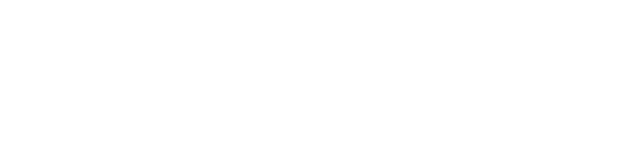
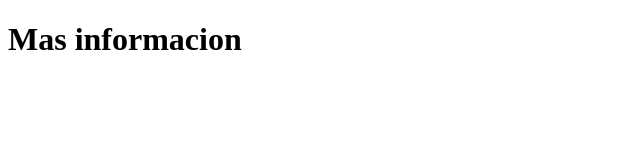
Before and after one commit to CarlosAlbertoDiaz/Prueba, a plain HTML site: page index.html in a window 1280 px wide. Shown: the whole page, without its empty margins (0-640 px from the left). Drawn offline with Linux system fonts and the light colour scheme.

Commit message:
Mensaje del commit

```diff
--- a/index.html
+++ b/index.html
@@ -4,6 +4,6 @@
 	<title>Bienvenidos</title>
 </head>
 <body>
-
+	<h1>Mas informacion</h1>
 </body>
 </html>
```
